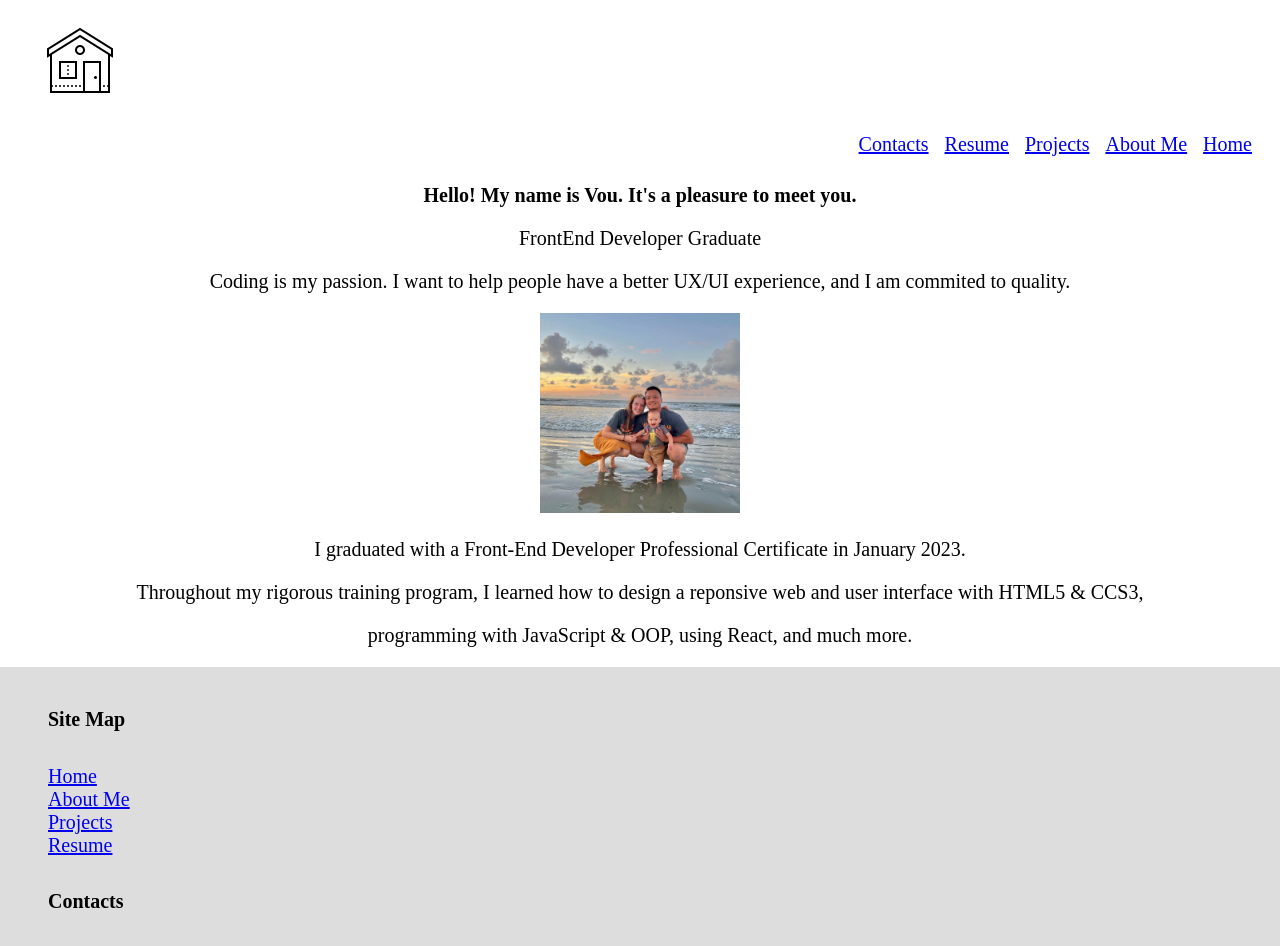
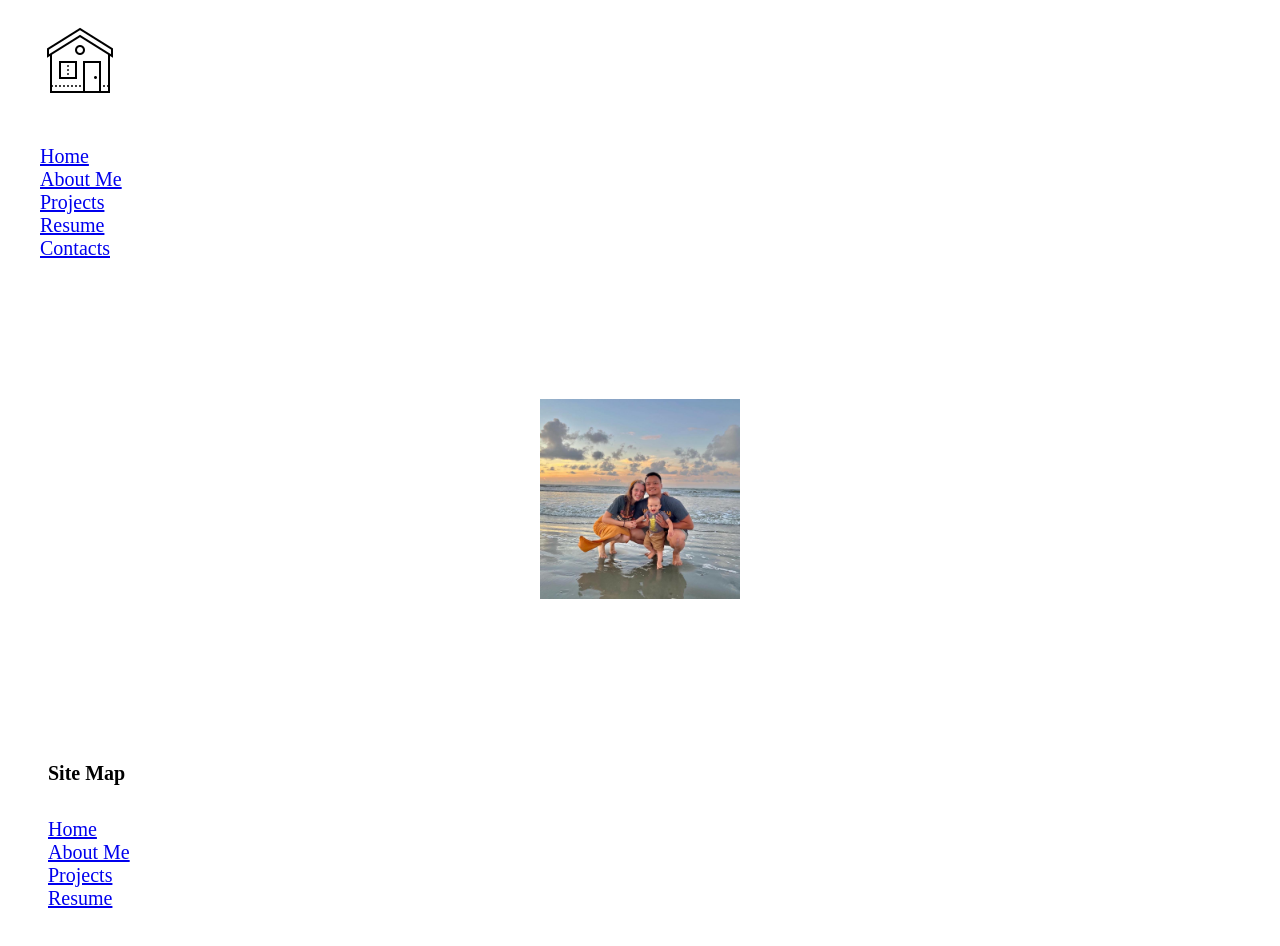
Before and after one commit to leev0515/myportfolio, a React (Create React App) app: page / in a window 1280 px wide. Shown: the top 946 px of the page. Built offline with nearby package versions, Linux system fonts and the light colour scheme.

Commit message:
Update App.css

```diff
--- a/src/App.css
+++ b/src/App.css
@@ -1,6 +1,15 @@
 * {
   font-family: 'Karla', serif;
   font-size: 20px;
+}
+@media only screen and (min-width: 1024px) {
+.bg-image {
+  background-size: cover;
+  background-repeat: no-repeat;
+  width: '100vw';
+  height: '100&';
+  background-position: center;
+}
 }
 
 :root {
@@ -8,40 +17,14 @@
   --primary-black: black;
 }
 
-.App {
-  text-align: center;
+.grid-inline {
+  display: block;
+  grid-auto-flow: row;
+  padding: 8px;
 }
 
-.App-logo {
-  height: 40vmin;
-  pointer-events: none;
-}
-
-.App-header {
-  background-color: #282c34;
-  min-height: 100vh;
-  display: flex;
-  flex-direction: column;
-  align-items: center;
-  justify-content: center;
-  font-size: calc(10px + 2vmin);
-  color: white;
-}
-
-.App-link {
-  color: #61dafb;
-}
-
-.App:link {
-  text-decoration: none;
-  color: var(--primary-green)
-}
-
-.grid-inline {
-  display: block;
-  overflow: hidden;
-  padding: 8px;
-  background-color: #dddddd;
+.grid-inline h5 {
+  display: grid;
 }
 
 .grid-inline li{
@@ -50,19 +33,18 @@
 
 .home {
   list-style-type: none;
-  overflow: hidden;
-  display: block;
-  margin: 20px;
-}
-
-.home a {
-  padding: 8px;
-  float: right;
+  grid-template-columns: auto;
+  display: inline-grid;
+  align-items: top;
 }
 
 .icon {
   text-align: left;
   list-style: none;
+}
+
+.image {
+  display: block;
 }
 
 .profilepic {
@@ -73,4 +55,33 @@
 .aboutme {
   align-items: top;
   text-align: center;
+  color: white;
+  letter-spacing: 2px;
+  line-height: 0.7;
 }
+
+.aboutme2 {
+  align-items: top;
+  text-align: center;
+  color: white;
+  letter-spacing: 2px;
+  line-height: 0.7;
+}
+
+* {
+  box-sizing: border-box;
+}
+
+.column {
+  float: left;
+  width: 50%;
+  padding: 10px;
+  color: white;
+}
+
+.row {
+  content: "";
+  display: flex;
+  clear: both;
+  text-align: center;
+}
```
